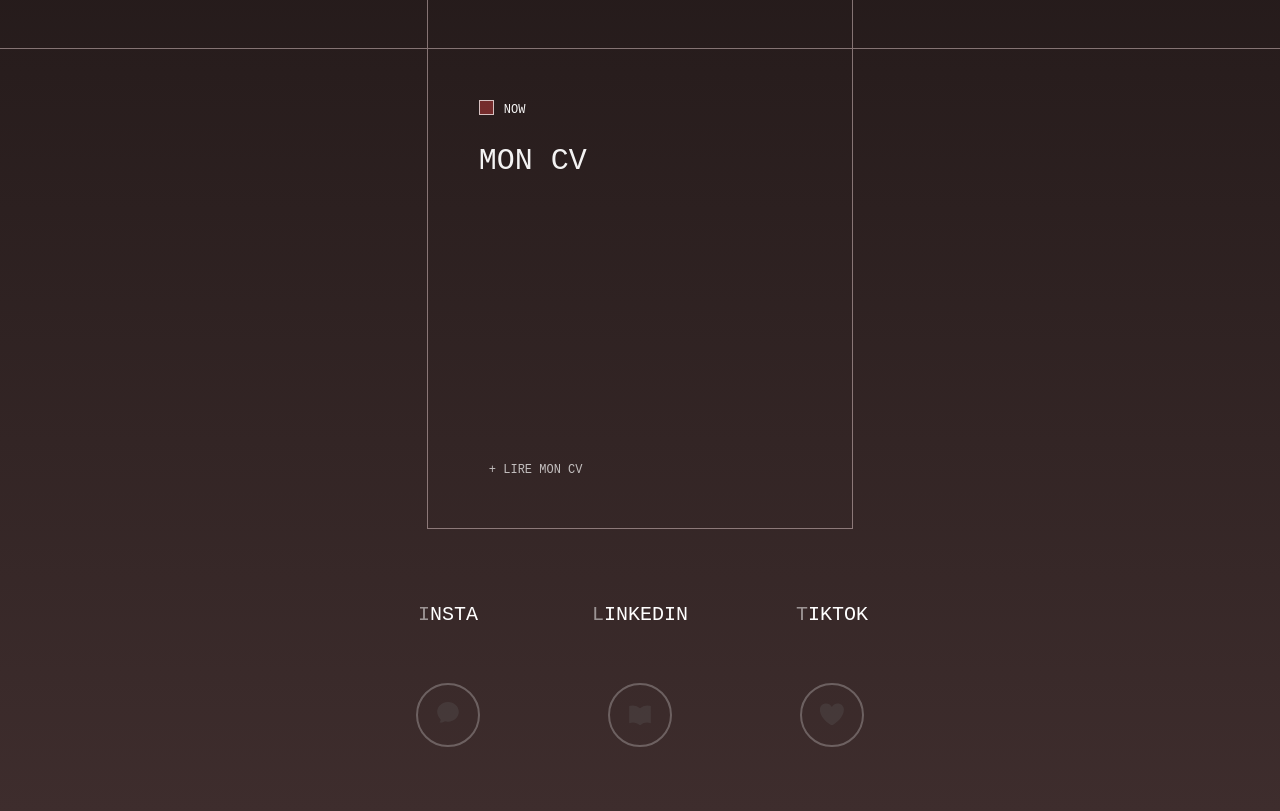
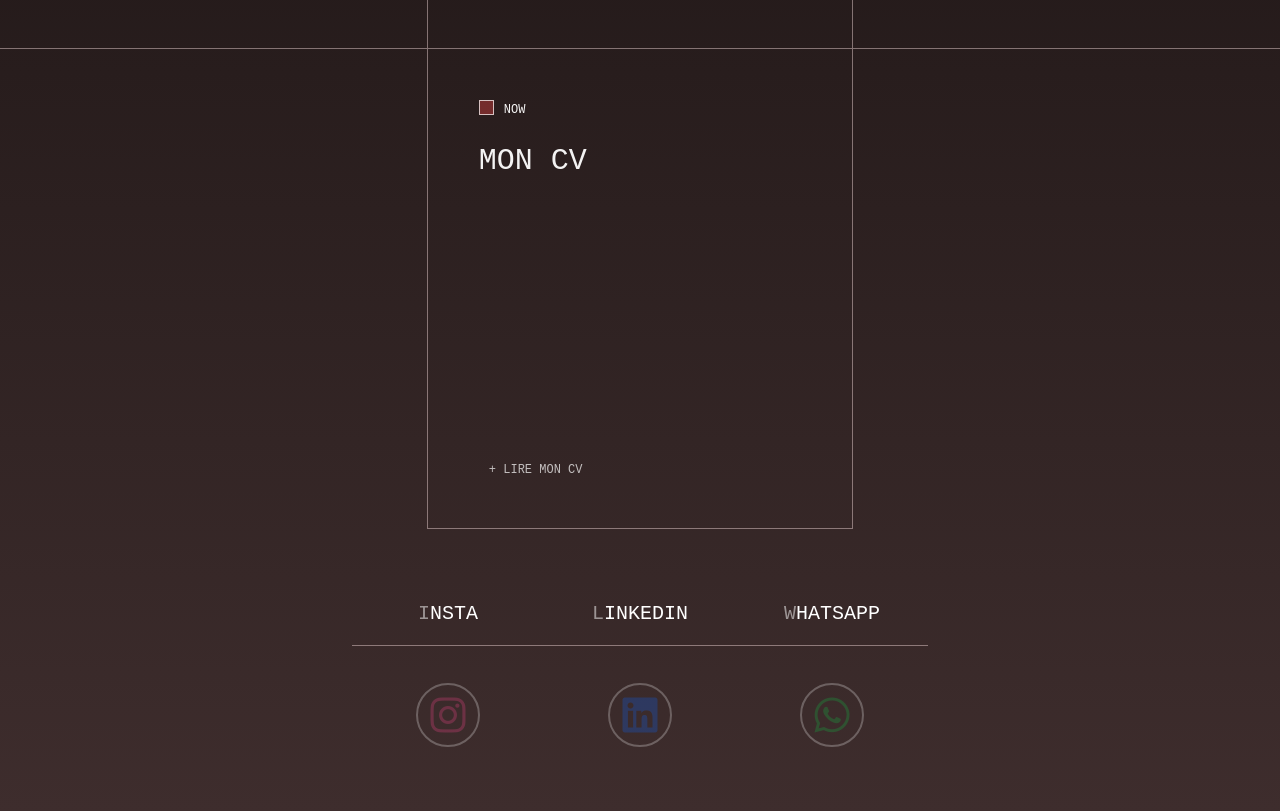
Before and after one commit to progapj/me.gitub.io, a plain HTML site: page index.html in a window 1280 px wide. Shown: the part 1268-2079 px from the top of the page. Drawn offline with Linux system fonts and the light colour scheme; a script that the page names is missing; a web font is replaced by a local one.

Commit message:
Add files via upload

```diff
--- a/css/base.css
+++ b/css/base.css
@@ -438,6 +438,7 @@ a.sss{
 box-shadow: 0px 0px 0px #ffffff00;
 	fill: var(--_fill, #656565);
 	transition: fill 0.3s;
+	font-size: medium;
   }
 
   /* reseaux */
@@ -452,10 +453,14 @@ section.services{
 
 }
 
+ div.reseaux{
+	border-bottom: 1.3px solid var(--color-border);
+}
 .insta{
 	display: grid;
 	place-items: center;
 	width: 192px;
+
 
 }
 .insta span::first-letter {
@@ -481,7 +486,9 @@ p.tiktok{
 	width: 192px;
 
 }
-
+i.fa-brands {
+    font-size: 40px;
+}
 
 .tiktok span::first-letter {
 	opacity: 0.5;
--- a/index.html
+++ b/index.html
@@ -14,6 +14,7 @@
 		<link rel="stylesheet" type="text/css" href="css/splitting-cells.css" />
 		<script>document.documentElement.className="js";var supportsCssVars=function(){var e,t=document.createElement("style");return t.innerHTML="root: { --tmp-var: bold; }",document.head.appendChild(t),e=!!(window.CSS&&window.CSS.supports&&window.CSS.supports("font-weight","var(--tmp-var)")),t.parentNode.removeChild(t),e};supportsCssVars()||alert("Please view this demo in a modern browser that supports CSS Variables.");</script>
 		<script src="//tympanus.net/codrops/adpacks/analytics.js"></script>
+		<script src="https://kit.fontawesome.com/31ca903e57.js" crossorigin="anonymous"></script>
 	</head>
 	<body class="loading">
 		<main>
@@ -98,7 +99,7 @@
 				<p class="linkedin"><span>linkedin</span></p>
 			</div>
 			<div class="reseaux">
-				<p class="tiktok"><span>tiktok</span></p>
+				<p class="tiktok"><span>Whatsapp</span></p>
 			</div>
 			<script src="js/texte.js"></script>
 		</section>
@@ -107,28 +108,22 @@
 		<div class="gravityButton">
 			<a href="https://www.instagram.com/swan.bzs/" class="s">
 				<button style="--color: rgb(249, 61, 149);">
-			  <svg class="buttonIcon" viewBox="2 3 20 20" title="golf-ball">
-				<path stroke-linecap="round" stroke-linejoin="round" d="M12 20.25c4.97 0 9-3.694 9-8.25s-4.03-8.25-9-8.25S3 7.444 3 12c0 2.104.859 4.023 2.273 5.48.432.447.74 1.04.586 1.641a4.483 4.483 0 01-.923 1.785A5.969 5.969 0 006 21c1.282 0 2.47-.402 3.445-1.087.81.22 1.668.337 2.555.337z" />
-              </svg>
+					<i class="fa-brands fa-instagram" style="color: #ff4690;"></i>
 			</button>
 		</a>
 		  </div>
 
 		  <div class="gravityButton">
 			<a href="" class="ss"><button style="--color: rgb(64, 0, 255);">
-			  <svg class="buttonIcon" viewBox="2 0 20 20" title="golf-ball">
-				<path strokeLinecap="round" strokeLinejoin="round" d="M12 6.042A8.967 8.967 0 006 3.75c-1.052 0-2.062.18-3 .512v14.25A8.987 8.987 0 016 18c2.305 0 4.408.867 6 2.292m0-14.25a8.966 8.966 0 016-2.292c1.052 0 2.062.18 3 .512v14.25A8.987 8.987 0 0018 18a8.967 8.967 0 00-6 2.292m0-14.25v14.25" />
-			  </svg>
+				<i class="fa-brands fa-linkedin" style="color: #0a64ff;"></i>
 			</button>
 		</a>
 		  </div>
 
 		  <div class="gravityButton">
-			 <a href="https://www.tiktok.com/@gapjoa" class="sss">
+			 <a href="https://wa.me/+330678916981" class="sss">
 			 <button style="--color: rgb(255, 0, 0);">
-			  <svg class="buttonIcon" viewBox="3.1 1.9 18 18" title="golf-ball">
-				<path stroke-linecap="round" stroke-linejoin="round" d="M21 8.25c0-2.485-2.099-4.5-4.688-4.5-1.935 0-3.597 1.126-4.312 2.733-.715-1.607-2.377-2.733-4.313-2.733C5.1 3.75 3 5.765 3 8.25c0 7.22 9 12 9 12s9-4.78 9-12z" />
-			  </svg>
+				<i class="fa-brands fa-whatsapp" style="color: #0ec143;"></i>
 			</button>
 		</a>
 		  </div>
```
